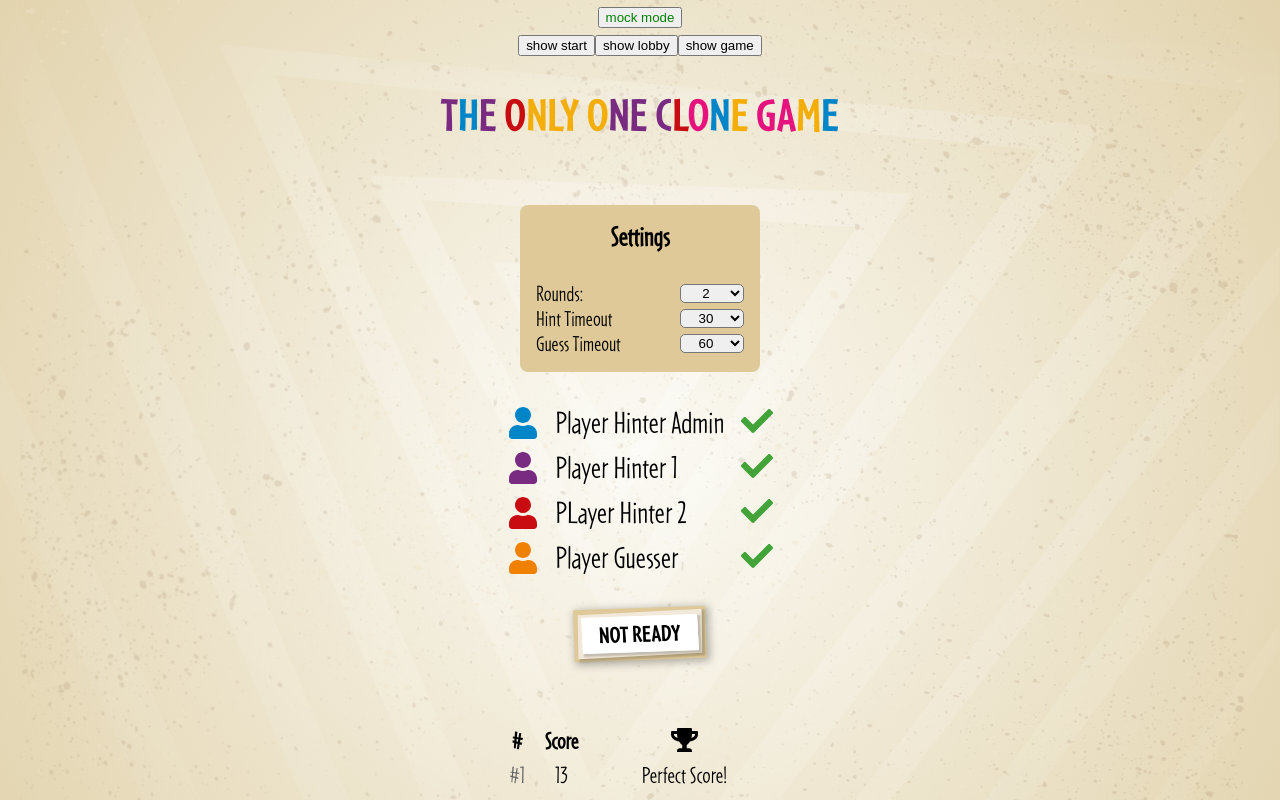
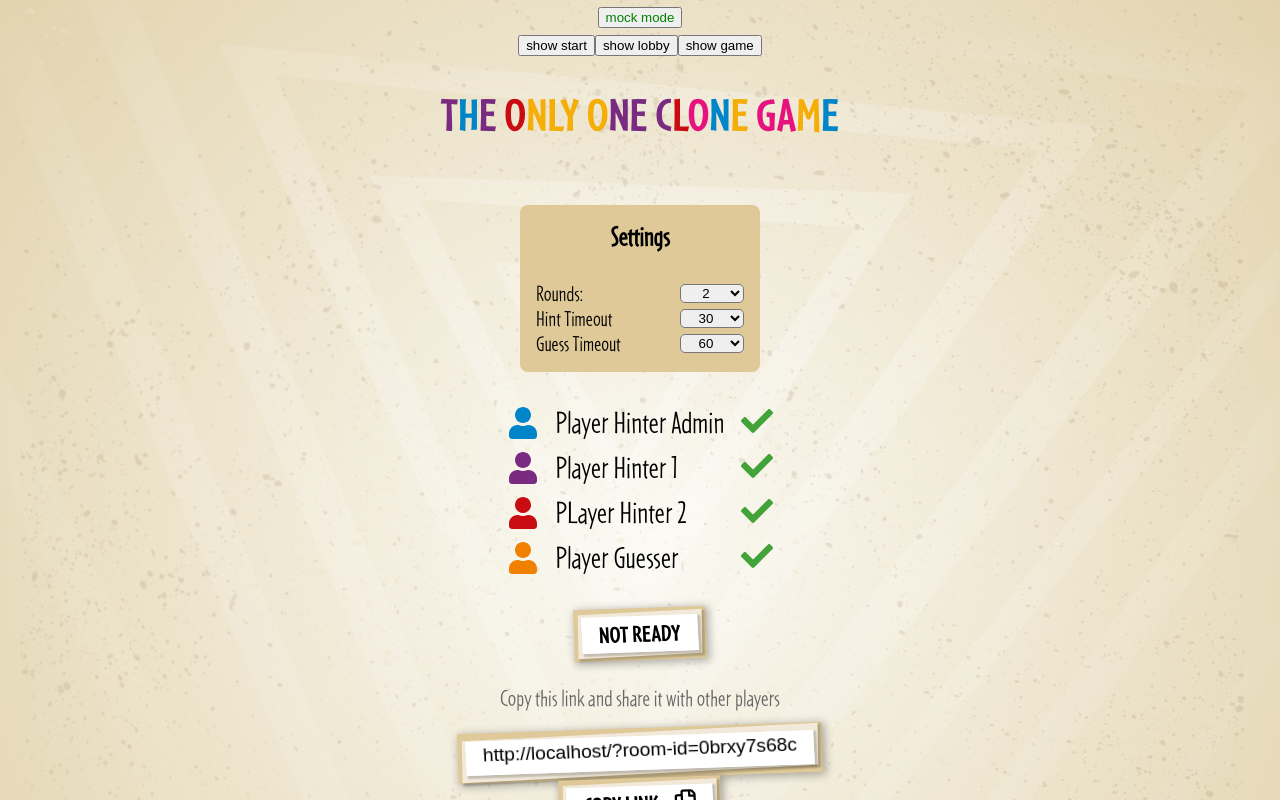
Before and after one commit to LaszloBogacsi/the-one-clone, a React (Create React App) app in the folder the-one-clone-ui/: page / in a window 1280 px wide. Both pictures are taken after a click on the button "show lobby". Shown: the top 800 px of the page. Built offline with nearby package versions, Linux system fonts and the light colour scheme.

Commit message:
link sharing

```diff
--- a/the-one-clone-ui/src/components/Header/Header.tsx
+++ b/the-one-clone-ui/src/components/Header/Header.tsx
@@ -21,7 +21,7 @@ export default () => {
     const colors = useMemo(() => generateRandomColors(headerTitle.split("")), [headerTitle])
     return (
         <div className={styles.title}>
-            {headerTitle.split("").map((c, index) => c === " " ? " " : <span style={{color: colors[index]}}>{c}</span>)}
+            {headerTitle.split("").map((c, index) => c === " " ? " " : <span key={index} style={{color: colors[index]}}>{c}</span>)}
         </div>
     )
 }
--- a/the-one-clone-ui/src/components/Home/Home2.tsx
+++ b/the-one-clone-ui/src/components/Home/Home2.tsx
@@ -41,6 +41,7 @@ import {
 import DedupeHintItems from "../shared/DedupeHintItems/DedupeHintItems";
 import useMockData from "./useMockData";
 import useRandomColors from "./useRandomColors";
+import LinkShare from "../LinkShare/LinkShare";
 
 function useQuery() {
     return new URLSearchParams(useLocation().search);
@@ -52,11 +53,14 @@ export interface ScoreDescription {
 }
 
 export function Home2() {
-    let query = useQuery();
+    const query = useQuery();
     const minPlayersNumber = 3;
 
     const [socket, setSocket] = useState<Socket>();
-    const [roomId, setRoomId] = useState("09zzt1lym3");
+    const initialRoomId = Math.random().toString(36).replace(/[^\w]+/g, '').substr(0, 10)
+
+    // const [roomId, setRoomId] = useState("09zzt1lym3");
+    const [roomId, setRoomId] = useState(initialRoomId);
     const [me, setMe] = useState<Player>();
 
     // INPUTS
@@ -81,6 +85,14 @@ export function Home2() {
     }, dispatchGameAction] = useReducer(gameStateReducer, initialGameState)
     const [players, dispatchPlayerAction] = useReducer(playersReducer, [] as Player[])
     const [countdown, dispatchCountdownAction] = useReducer(countdownReducer, hintTimeout)
+
+    useEffect(() => {
+        console.log(query.get("room-id"))
+
+        if (query.get("room-id") !== null) {
+            setRoomId(query.get("room-id")!)
+        }
+    }, [])
 
     useEffect(() => {
         const toPlayer = (player: any): Player => {
@@ -337,7 +349,7 @@ export function Home2() {
     // TODO: todos here
     /*
         refactor announcements to have one boolean switch (as only one can be on at a time)
-
+        use unique roomid for each game
         last implementations: player limits (min 3 players, max 7 players)
      */
 
@@ -356,12 +368,16 @@ export function Home2() {
             <div className="lobby">
                 {mockSettings.mockLobby.useMock ?
                     <Lobby {...mockLobbyParams } {...{hasJoined: query.get("room-id") !== null}}>
+                        { !query.get("room-id") && <LinkShare roomId={roomId}/> }
                         {mockResults && mockResults.length > 0 ?
                             <GameResults results={makeResultsWithDescription(mockResults)}/> : null}
                     </Lobby> :
                     <Lobby players={players} me={me} onReady={onReady} hasJoined={query.get("room-id") !== null} gameSettings={{maxRound, hintTimeout, guessTimeout}} onGameSettingChange={onChangeGameSettings}>
+                        {!query.get("room-id") && <LinkShare roomId={roomId}/>}
                         {results && results.length > 0 ?
-                            <GameResults results={makeResultsWithDescription(results)}/> : null}
+                            <GameResults results={makeResultsWithDescription(results)}/>
+                            : null
+                        }
                     </Lobby>
                 }
             </div>
--- /dev/null
+++ b/the-one-clone-ui/src/components/LinkShare/LinkShare.tsx
@@ -0,0 +1,61 @@
+import React, {useEffect, useRef, useState} from "react";
+import styles from './styles.module.css'
+import {FontAwesomeIcon} from "@fortawesome/react-fontawesome";
+import {faCopy} from "@fortawesome/free-regular-svg-icons";
+import Button from "../shared/Button/Button";
+import {linkSync} from "fs";
+import {faCheck} from "@fortawesome/free-solid-svg-icons";
+
+interface LinkShareProps {
+    roomId?: string
+}
+
+const useHref = () => {
+    const [href, setHref] = useState(window.location.href)
+    useEffect(() => {
+        setHref(window.location.href)
+    }, [href])
+    return href
+}
+
+export default (props: LinkShareProps) => {
+    const {roomId} = props;
+    const canvasRef = useRef<HTMLCanvasElement>(null)
+    const [dataUrl, setDataUrl] = useState<string>("");
+    const linkText = `${useHref()}?room-id=${roomId}`;
+    const [copied, setCopied] = useState(false)
+    const onCopy = async () => {
+        await navigator.clipboard.writeText(linkText)
+        setCopied(true)
+    }
+    useEffect(() => {
+        if (canvasRef.current) {
+            const tCtx = canvasRef.current.getContext('2d')!!;
+            tCtx.canvas.width = tCtx.measureText(linkText).width;
+            tCtx.font = '1.2rem Arial'
+            tCtx.fillText(linkText, 0, 15);
+            setDataUrl(tCtx.canvas.toDataURL());
+        }
+    }, [canvasRef.current])
+
+    return (
+        <div className={styles.linkShare}>
+            <p className={styles.description}>Copy this link and share it with other players</p>
+            <div className={styles.layerBottom}>
+                <div className={styles.layerMiddle}>
+
+                    <div className={styles.layerTop}>
+                        <canvas ref={canvasRef} height={20}/>
+                        <img src={dataUrl}/>
+                    </div>
+                </div>
+            </div>
+            {!copied ?
+                <Button onClick={onCopy}>Copy link<FontAwesomeIcon className={styles.copy} icon={faCopy}/></Button>
+                :
+                <Button onClick={onCopy}>Copied<FontAwesomeIcon className={styles.copied} icon={faCheck}/></Button>
+            }
+        </div>
+
+    )
+}
--- /dev/null
+++ b/the-one-clone-ui/src/components/LinkShare/styles.module.css
@@ -0,0 +1,54 @@
+.linkShare {
+    display: flex;
+    flex-flow: column;
+    align-items: center;
+    justify-content: center;
+}
+
+.copy {
+    margin-left: 1rem;
+}
+
+.copied {
+    margin-left: 1rem;
+    font-size: 1.4rem;
+}
+
+.description {
+    color: #676767;
+    font-size: 1.5rem;
+    margin-bottom: 1rem;
+}
+
+.layerTop {
+    padding: 0.25rem 1rem;
+    text-transform: uppercase;
+    background-color: white;
+    border: solid 1px white;
+    box-shadow: 2px 2px 2px 1px rgba(0, 0, 0, 0.2);
+    font-size: 1.25rem;
+    font-family: cafeteriabold;
+    transform: skew(2deg, 1deg);
+}
+
+.layerTop canvas {
+
+    display: none;
+}
+
+.layerMiddle {
+    padding: 4px;
+    background-color: var(--backgroundLight);
+    box-shadow: 2px 2px 2px 1px rgba(0, 0, 0, 0.2);
+    transform: skew(-1deg, -1deg);
+
+}
+
+.layerBottom {
+    width: fit-content;
+    padding: 4px;
+    background-color: var(--backgroundDark);
+    box-shadow: 2px 2px 8px 1px rgba(0, 0, 0, 0.3);
+    transform: skew(2deg, -2deg);
+
+}
--- a/the-one-clone-ui/src/components/Lobby/Lobby.tsx
+++ b/the-one-clone-ui/src/components/Lobby/Lobby.tsx
@@ -1,5 +1,5 @@
 import {FontAwesomeIcon} from "@fortawesome/react-fontawesome";
-import React, {ReactElement, useCallback} from "react";
+import React, {ReactComponentElement, ReactElement, ReactNode, useCallback} from "react";
 import {Player} from "../../domain/Player";
 import {faCheck, faTimes, faUser} from "@fortawesome/free-solid-svg-icons";
 import styles from './styles.module.css'
@@ -10,7 +10,7 @@ interface LobbyProps {
     players: Player[];
     me?: Player;
     onReady: () => void
-    children: ReactElement | null;
+    children: ReactNode;
     hasJoined: boolean;
     gameSettings: {maxRound: number, hintTimeout: number, guessTimeout: number}
     onGameSettingChange: ({key, value}: {key: string, value: number}) => void
--- a/the-one-clone-ui/src/components/shared/Button/Button.tsx
+++ b/the-one-clone-ui/src/components/shared/Button/Button.tsx
@@ -1,8 +1,8 @@
-import React, {ReactElement} from "react";
+import React, {ReactElement, ReactNode} from "react";
 import styles from './styles.module.css'
 interface ButtonProps {
     onClick: (e: any) => void
-    children: ReactElement | string
+    children: ReactNode[] | string
     disabled?: boolean
 }
 
--- a/the-one-clone-ui/src/components/shared/DedupeHintItems/DedupeHintItems.tsx
+++ b/the-one-clone-ui/src/components/shared/DedupeHintItems/DedupeHintItems.tsx
@@ -22,7 +22,7 @@ export default (props: DedupeHintItemProps) => {
             <h3>Hints</h3>
             <div className={styles.hintItems}>
                 {hints.map((hint, index) =>
-                    <div className={styles.hintItemContainer}>
+                    <div key={index} className={styles.hintItemContainer}>
                         <div className={`${styles.hintItem} ${hint.duplicate ? styles.duplicate : ""} ${players.find(player => hint.player === player.id)?.color || ""}`} key={index}>
                             {hint.hint}
                         </div>
```
Also changed, not shown: the-one-clone-ui/src/components/GameSettings/GameSettings.tsx (+21 -9 lines).
